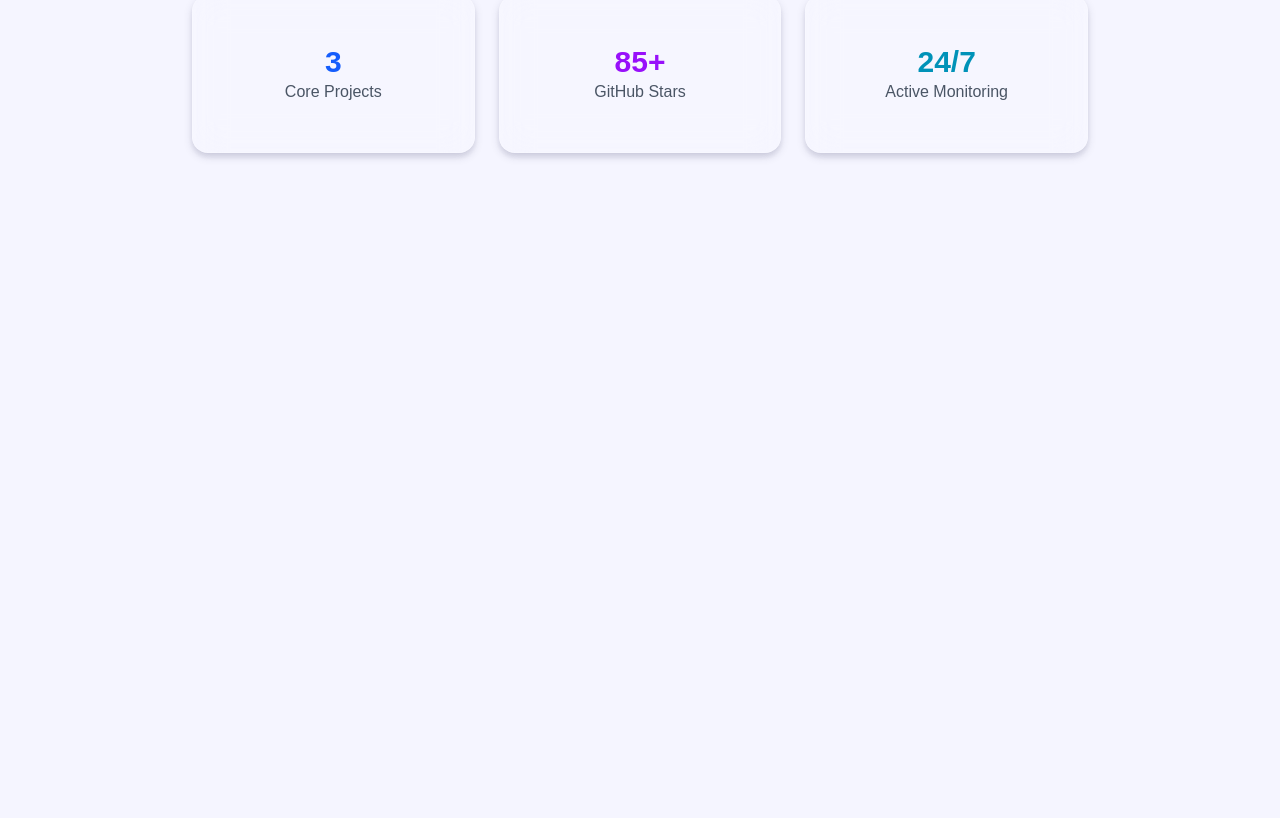
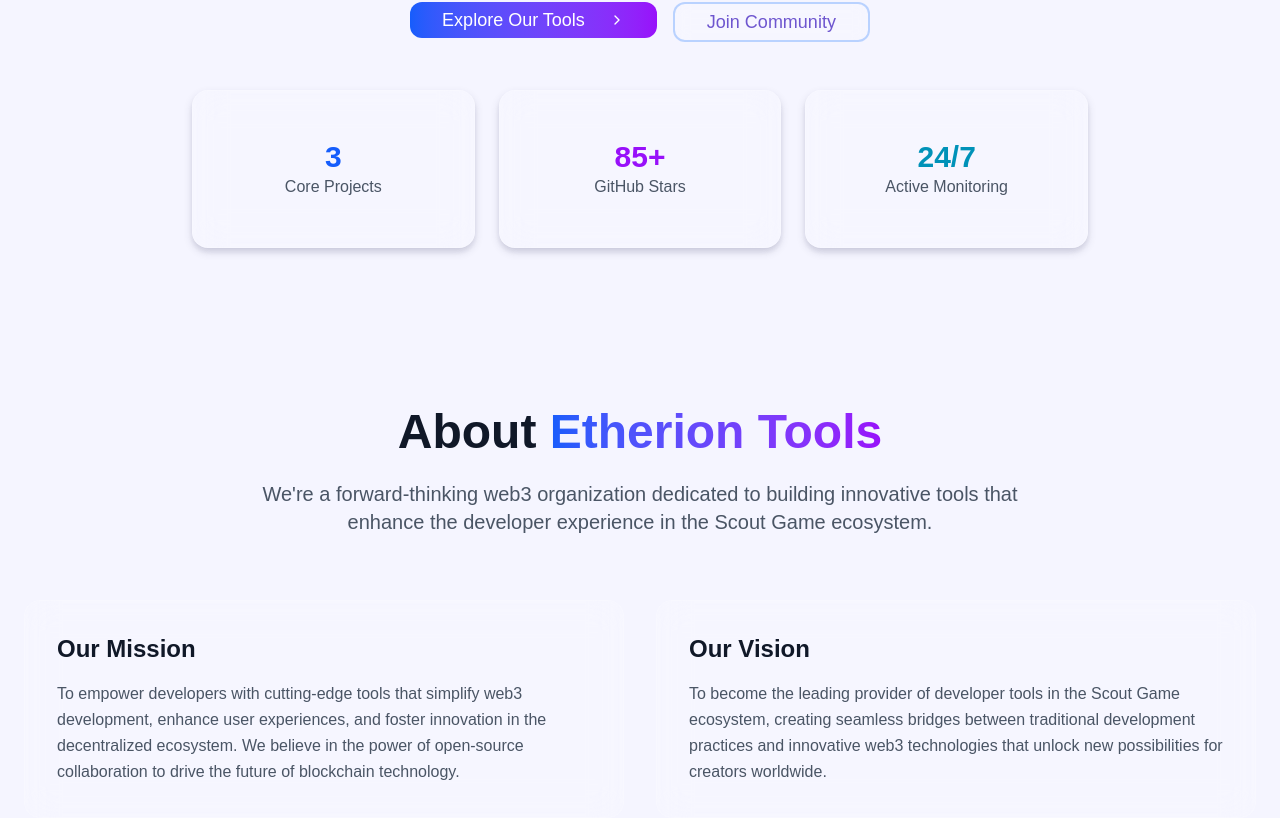
Before and after one commit to markopiers/landing, a Next.js app: page / in a window 1280 px wide. Shown: the part 654-1472 px from the top of the page. Before the commit the page ends 887 px from the top, so only its background shows below. Built offline with nearby package versions, Linux system fonts and the light colour scheme.

Commit message:
Refactor About section to component and update navbar to static position

```diff
--- a/src/app/page.tsx
+++ b/src/app/page.tsx
@@ -1,9 +1,11 @@
 import Hero from '@/components/Hero';
+import AboutSection from '@/components/AboutSection';
 
 export default function Home() {
   return (
     <main>
       <Hero />
+      <AboutSection />
     </main>
   );
 }
--- /dev/null
+++ b/src/components/AboutSection.tsx
@@ -0,0 +1,36 @@
+'use client';
+import React from 'react';
+
+const AboutSection: React.FC = () => (
+  <section id="about" className="py-20 px-6">
+    <div className="max-w-7xl mx-auto">
+      <div className="text-center mb-16">
+        <h2 className="text-4xl md:text-5xl font-bold text-gray-900 dark:text-white mb-6">
+          About{' '}
+          <span className="bg-gradient-to-r from-blue-600 to-purple-600 bg-clip-text text-transparent">
+            Etherion Tools
+          </span>
+        </h2>
+        <p className="text-xl text-gray-600 dark:text-gray-300 max-w-3xl mx-auto">
+          We're a forward-thinking web3 organization dedicated to building innovative tools that enhance the developer experience in the Scout Game ecosystem.
+        </p>
+      </div>
+      <div className="grid grid-cols-1 md:grid-cols-2 gap-8">
+        <div className="backdrop-blur-lg bg-white/10 dark:bg-gray-800/10 border border-white/20 dark:border-gray-700/20 rounded-2xl p-8">
+          <h3 className="text-2xl font-bold text-gray-900 dark:text-white mb-4">Our Mission</h3>
+          <p className="text-gray-600 dark:text-gray-300 leading-relaxed">
+            To empower developers with cutting-edge tools that simplify web3 development, enhance user experiences, and foster innovation in the decentralized ecosystem. We believe in the power of open-source collaboration to drive the future of blockchain technology.
+          </p>
+        </div>
+        <div className="backdrop-blur-lg bg-white/10 dark:bg-gray-800/10 border border-white/20 dark:border-gray-700/20 rounded-2xl p-8">
+          <h3 className="text-2xl font-bold text-gray-900 dark:text-white mb-4">Our Vision</h3>
+          <p className="text-gray-600 dark:text-gray-300 leading-relaxed">
+            To become the leading provider of developer tools in the Scout Game ecosystem, creating seamless bridges between traditional development practices and innovative web3 technologies that unlock new possibilities for creators worldwide.
+          </p>
+        </div>
+      </div>
+    </div>
+  </section>
+);
+
+export default AboutSection;
--- a/src/components/common/NavigationBar.tsx
+++ b/src/components/common/NavigationBar.tsx
@@ -30,7 +30,7 @@
 
   return (
     <nav
-      className={`fixed top-4 left-8 right-8 z-50 transition-all duration-300 font-inter dark:bg-[#101828]`}
+      className={`backdrop-blur-lg bg-white/10 dark:bg-gray-800/10 transition-all duration-300 font-inter`}
     >
       <div className="max-w-7xl mx-auto px-8">
         <div className="flex items-center justify-between py-6">
```
